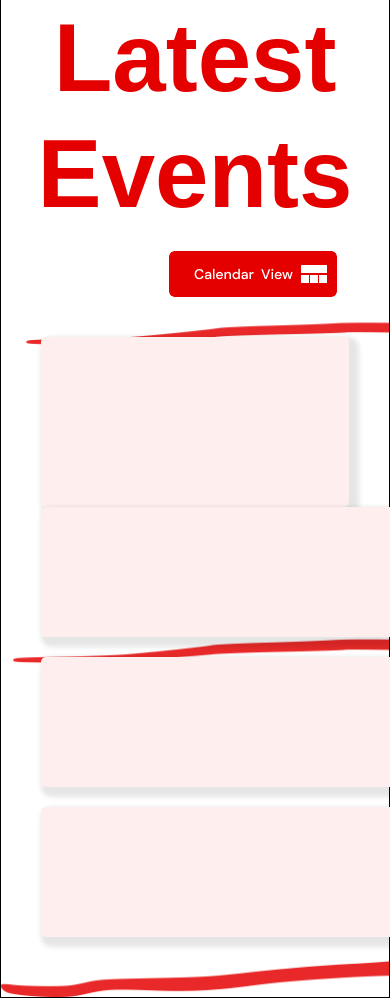
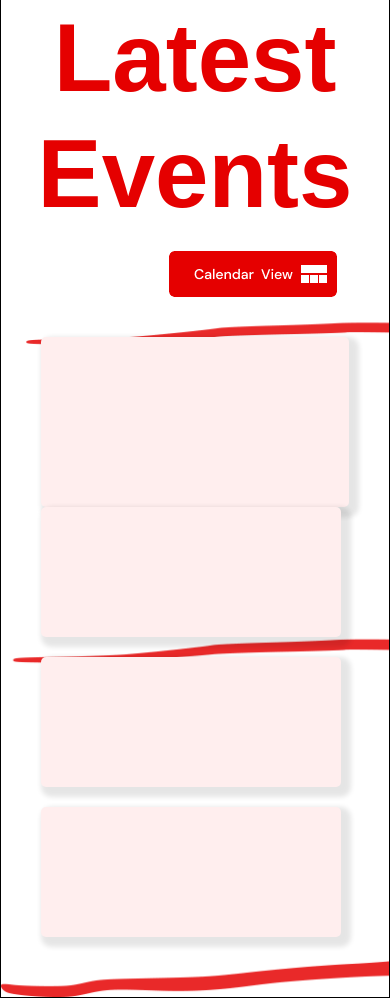
Before and after one commit to omyshafoundation/hub_prelogin, a Flask app: template templates/index.html in a window 390 px wide; the page is wider, and only the part inside the window is pictured. Shown: the part 415-1414 px from the top of that part. Run offline with Flask 3, Linux system fonts and the light colour scheme; the template is opened without the code that fills it, so the values that code supplies are empty; some libraries are stand-ins or nearby versions; grey boxes are pictures that could not be loaded.

Commit message:
last commit

```diff
--- a/templates/index.html
+++ b/templates/index.html
@@ -646,7 +646,10 @@
         #shortnews {
             width: 100%;
         }
-
+        #LatestEvents .event.online
+        {
+            width: 300px;
+        }
         .event {
             margin-bottom: 20px;
         }
```
